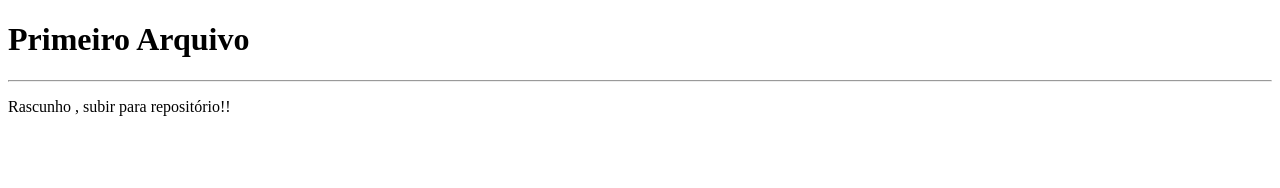
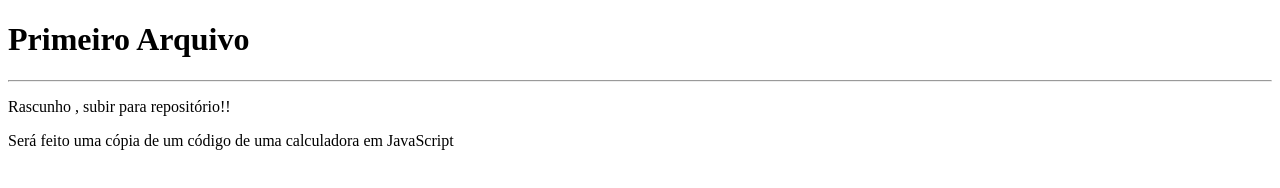
Before and after one commit to LuanVieirinha/Teste, a plain HTML site: page Site-exemplo/index.html in a window 1280 px wide. Drawn offline with Linux system fonts and the light colour scheme.

Commit message:
Novo Parágrafo

```diff
--- a/Site-exemplo/index.html
+++ b/Site-exemplo/index.html
@@ -13,5 +13,8 @@
     <p>
         Rascunho , subir para repositório!!
     </p>
+    <p>
+        Será feito uma cópia de um código de uma calculadora em JavaScript
+    </p>
 </body>
 </html>
```
